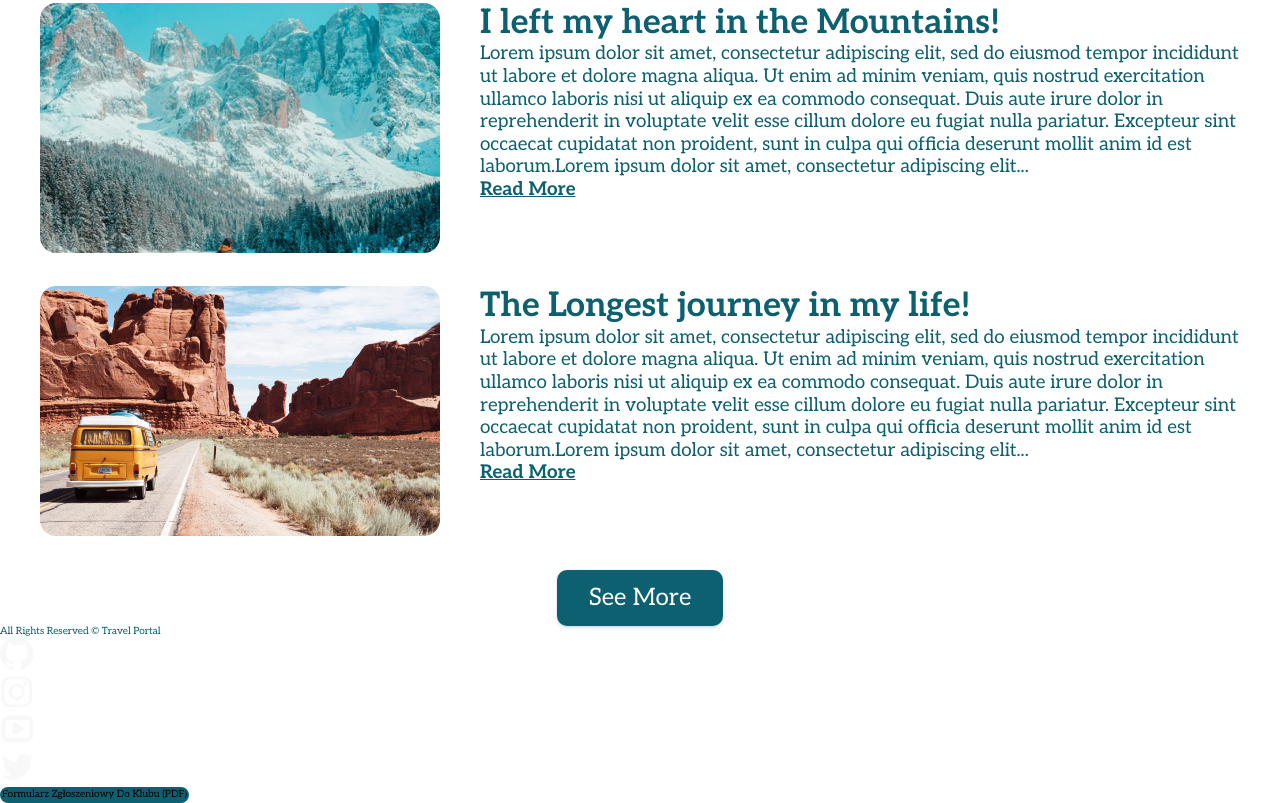
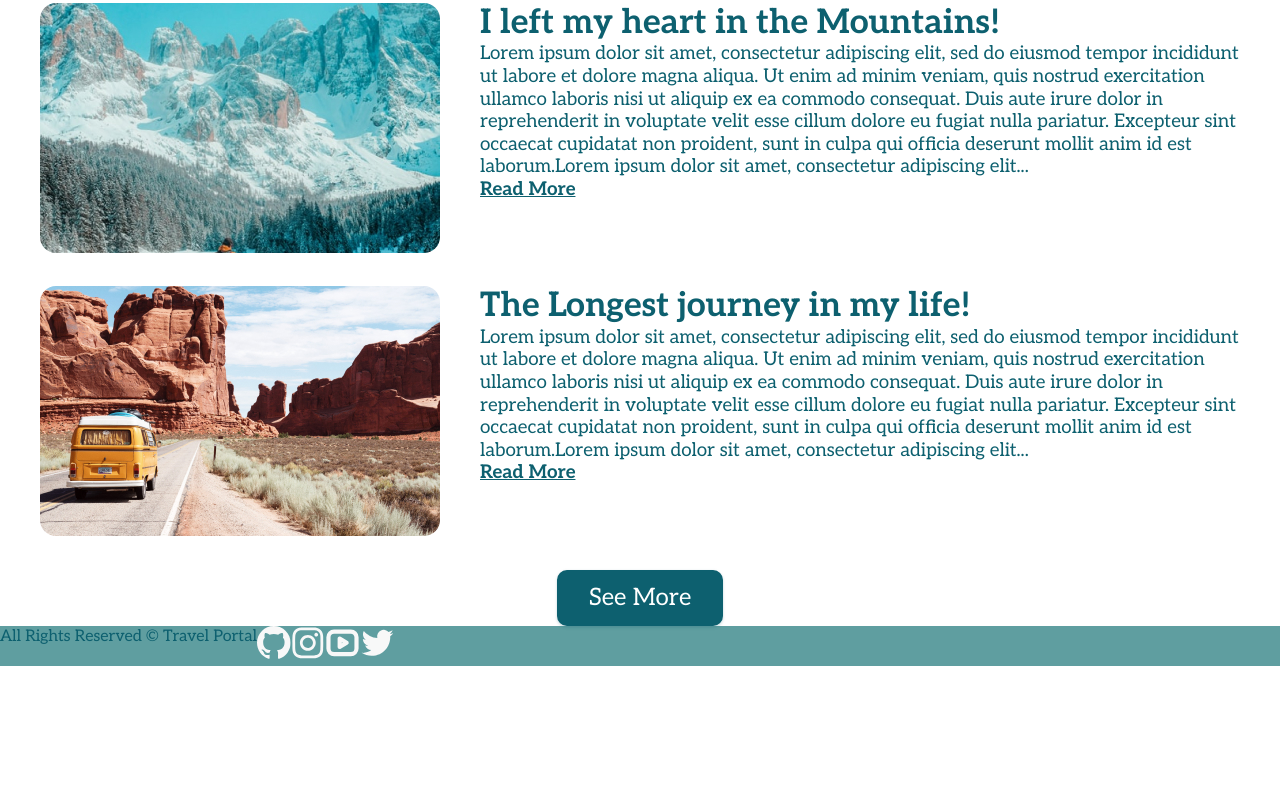
Before and after one commit to WWWolkodaWWW/travel-layout, a website: page travel/index.html in a window 1280 px wide. Shown: the part 2891-3694 px from the top of the page. After the commit the page ends 3557 px from the top, so only its background shows below. Drawn offline with Linux system fonts and the light colour scheme; a web font is replaced by a local one.

Commit message:
feat: add footer styles

```diff
--- a/travel/index.html
+++ b/travel/index.html
@@ -61,9 +61,6 @@
 						<button class="btn btn_medium btn_planning">start planning<span></span><span></span><span></span><span></span></button>
 					</div>
 				</div>
-				<!-- <div class="explore__bg">
-					<img src="./assets/img/bg-primary.jpg" alt="bg" class="explore__bg_image">
-				</div> -->
 			</div>
 		</section>
 		<section class="steps">
@@ -156,7 +153,8 @@
 		</section>
 	</main>
 	<footer class="footer">
-		<div class="footer__content">All Rights Reserved © Travel Portal</div>
+		<div class="footer__content">
+			<p class="footer__copyright">All Rights Reserved © Travel Portal</p>
 			<ul class="footer__links">
 				<li class="link">
 					<a class="link" href="https://github.com/WWWolkodaWWW">
@@ -179,12 +177,8 @@
 					</a>
 				</li>
 			</ul>
+		</div>
 
-		<button onclick="document.location='https://gwo.pl/formularze/'" class="btn btn-nobg" type="button" data-turbo-frame="">
-
-			Formularz zgłoszeniowy do klubu (PDF)
-
-			</button>
 	</footer>
 </body>
 </html>
--- a/travel/sass/abstract/_normalize.scss
+++ b/travel/sass/abstract/_normalize.scss
@@ -386,3 +386,7 @@ ul {
     border: none;
     outline: none;
   }
+
+:hover {
+  transition: 0.5s ease-in-out;
+}
--- a/travel/sass/abstract/_variables.scss
+++ b/travel/sass/abstract/_variables.scss
@@ -26,7 +26,7 @@ $desktop-width: 1200px;
 $tablet-width: 900px;
 $mobile-width: 390px;
 
-$svg-filter: invert(27%) sepia(12%) saturate(4862%) hue-rotate(149deg) brightness(97%) contrast(90%);
+$svg-filter: invert(73%) sepia(12%) saturate(4862%) hue-rotate(149deg) brightness(97%) contrast(90%);
 
 $h1FontSize: calc(50px + 30 * (100vw / 1440));
 $h2FontSize: calc(14px + 26 * (100vw / 1440));
--- /dev/null
+++ b/travel/sass/components/_footer.scss
@@ -0,0 +1,28 @@
+.footer {
+	background-color: cadetblue;
+	@include font ($size: 1.6rem, $weight: 400, $height: 2.1rem);
+
+	&__content {
+		display: flex;
+	}
+
+	&__copyright {
+	}
+
+	&__links {
+		display: flex;
+	}
+}
+.link {
+
+	&_image {
+	}
+}
+.github {
+}
+.insta {
+}
+.youtube {
+}
+.twitter {
+}
--- a/travel/sass/components/_header.scss
+++ b/travel/sass/components/_header.scss
@@ -10,25 +10,6 @@
 		box-shadow: none;
 	}
 
-	// background: linear-gradient(0deg, $header-background, $header-background), url(../../assets/img/bg-primary.jpg) no-repeat center 0px / cover;
-	// box-shadow: $header-shadow;
-	// height: 9rem;
-	// background-repeat: no-repeat;
-	// background-position: top center;
-	// background-size: cover;
-	// position: relative;
-
-	// &::after {
-	// 	content: '';
-	// 	position: absolute;
-	// 	top: 0;
-	// 	left: 0;
-	// 	width: 100%;
-	// 	height: 100%;
-	// 	background: $header-background;
-	// 	z-index: 2;
-	// 	box-shadow: $header-shadow;
-	// }
 
 	&__wrapper {
 		display: flex;
@@ -43,6 +24,11 @@
 	}
 
 	&__logo {
+
+		&:hover {
+			cursor: url(/assets/svg/cursor-orange.svg), auto;
+			filter: $svg-filter;
+		}
 	}
 
 	&__navigation {
@@ -63,6 +49,10 @@
 		display: flex;
 		align-items: center;
 		gap: 0.6rem;
+
+		&:hover {
+			cursor: url(/assets/svg/cursor-white.svg), auto;
+		}
 	}
 
 	&_description {
@@ -84,6 +74,10 @@
 	&__menu {
 
 		&_link {
+			&:hover {
+				cursor: url(/assets/svg/cursor-white.svg), auto;
+				color: $color-primary;
+			}
 		}
 	}
 }
--- a/travel/sass/components/_stories.scss
+++ b/travel/sass/components/_stories.scss
@@ -39,6 +39,7 @@
 
 		&:hover {
 			cursor: url(/assets/svg/cursor-orange.svg), auto;
+			color: $color-additional;
 		}
 	}
 }
--- a/travel/sass/style.scss
+++ b/travel/sass/style.scss
@@ -7,3 +7,4 @@
 @import "components/_steps.scss";
 @import "components/destinations";
 @import "components/stories";
+@import "components/footer";
```
Also changed, not shown: travel/sass/components/_components.scss (+0 -43 lines), travel/sass/style.css, 1 other file. Lines whose indentation alone changed are shown as unchanged.
